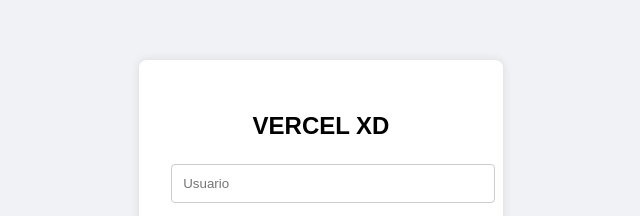
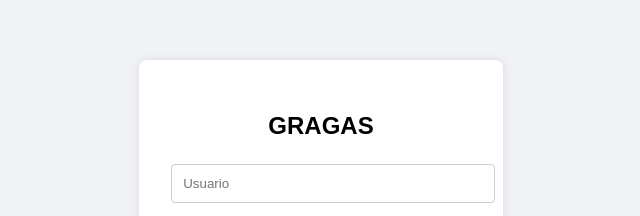
Before and after one commit to GaloViturco/vercel2, a plain HTML site: page src/index.html in a window 1280 px wide. Shown: the part 206-422 px from the top of the page, 319-959 px from the left. Drawn offline with Linux system fonts and the light colour scheme.

Commit message:
ThirdCommit

```diff
--- a/src/index.html
+++ b/src/index.html
@@ -48,7 +48,7 @@
 <body>
 
   <div class="login-container">
-    <h2>VERCEL XD</h2>
+    <h2>GRAGAS</h2>
     <form action="dashboard.html" method="POST">
       <input type="text" name="username" placeholder="Usuario" required>
       <input type="password" name="password" placeholder="Contraseña" required>
```
